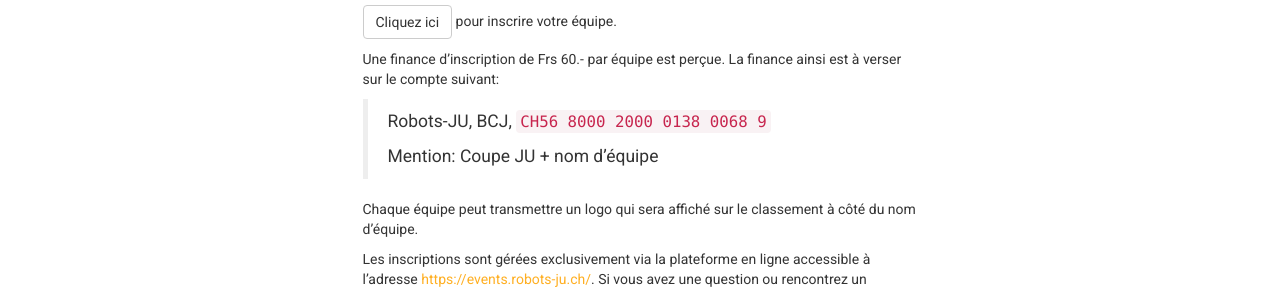
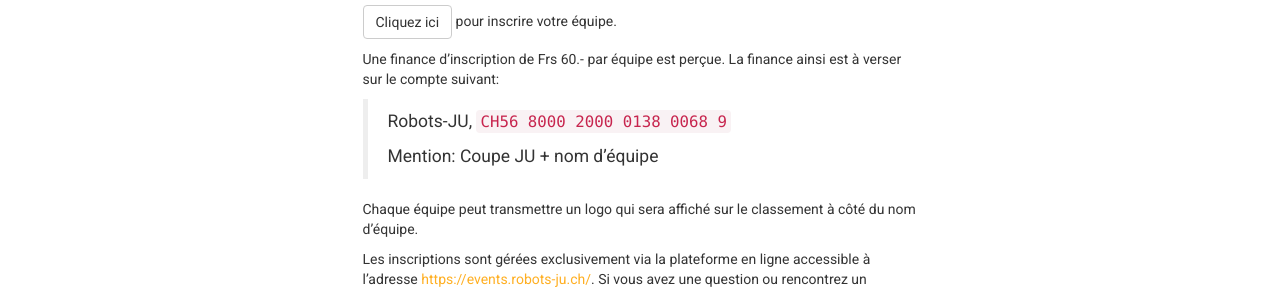
Before and after one commit to robots-ju/coupe.robots-ju.ch, a Jekyll site: the page built from equipes-participer.md, in a window 1280 px wide. Shown: the part 577-868 px from the top of the page. Built offline with Jekyll 4.4.1, drawn with Linux system fonts in a browser that asks for light colours; comment, search, counter and statistics services are not loaded.

Commit message:
Correction infos inscription

```diff
--- a/equipes-participer.md
+++ b/equipes-participer.md
@@ -28,7 +28,7 @@ dans des clubs de robotique, en famille ou avec des copains…
 Une finance d’inscription de Frs {{ site.concours.finance_inscription }}.- par équipe est perçue.
 La finance ainsi est à verser sur le compte suivant:
 
-> Robots-JU, BCJ, `CH56 8000 2000 0138 0068 9`
+> Robots-JU, `CH56 8000 2000 0138 0068 9`
 >
 > Mention: Coupe JU + nom d'équipe
 
```
